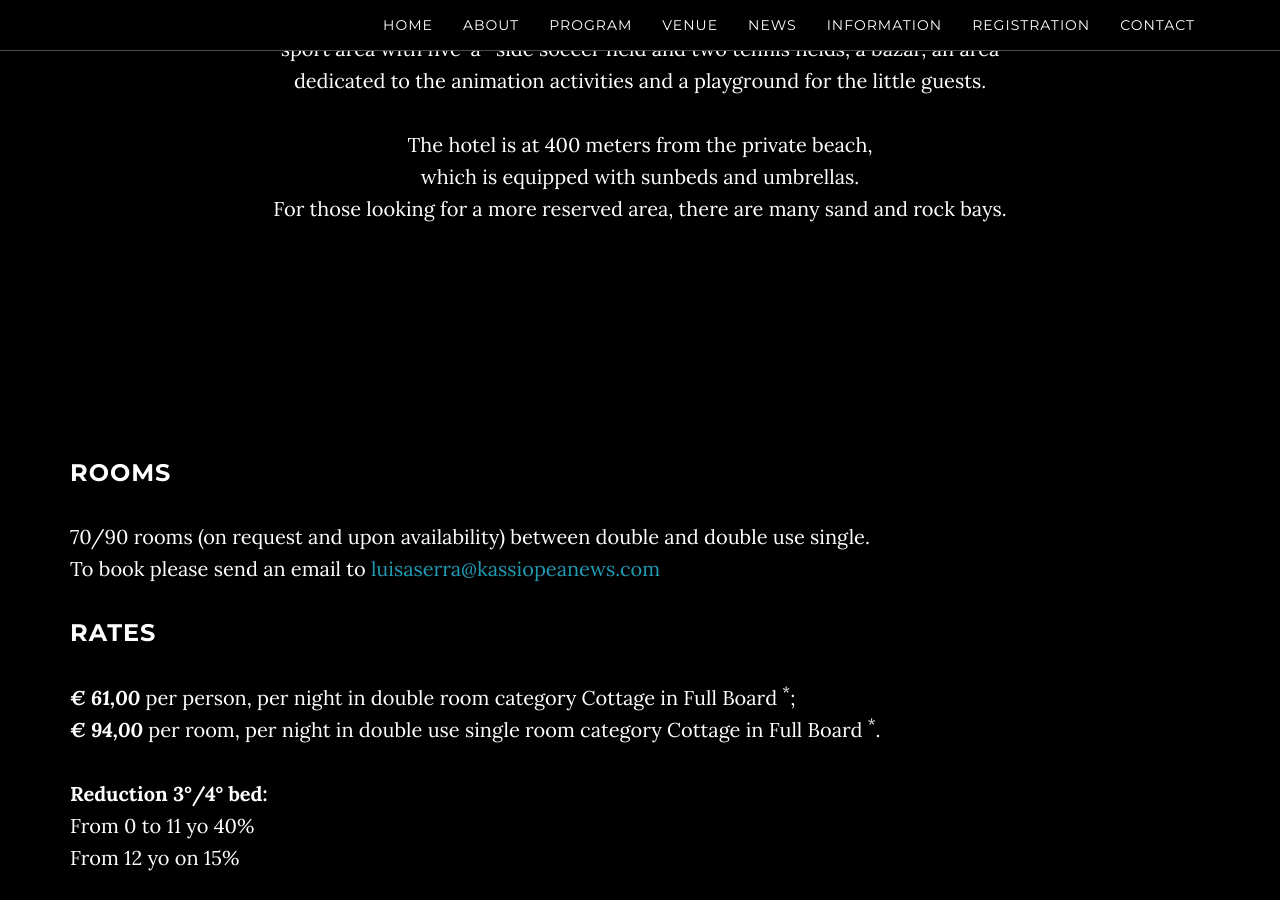
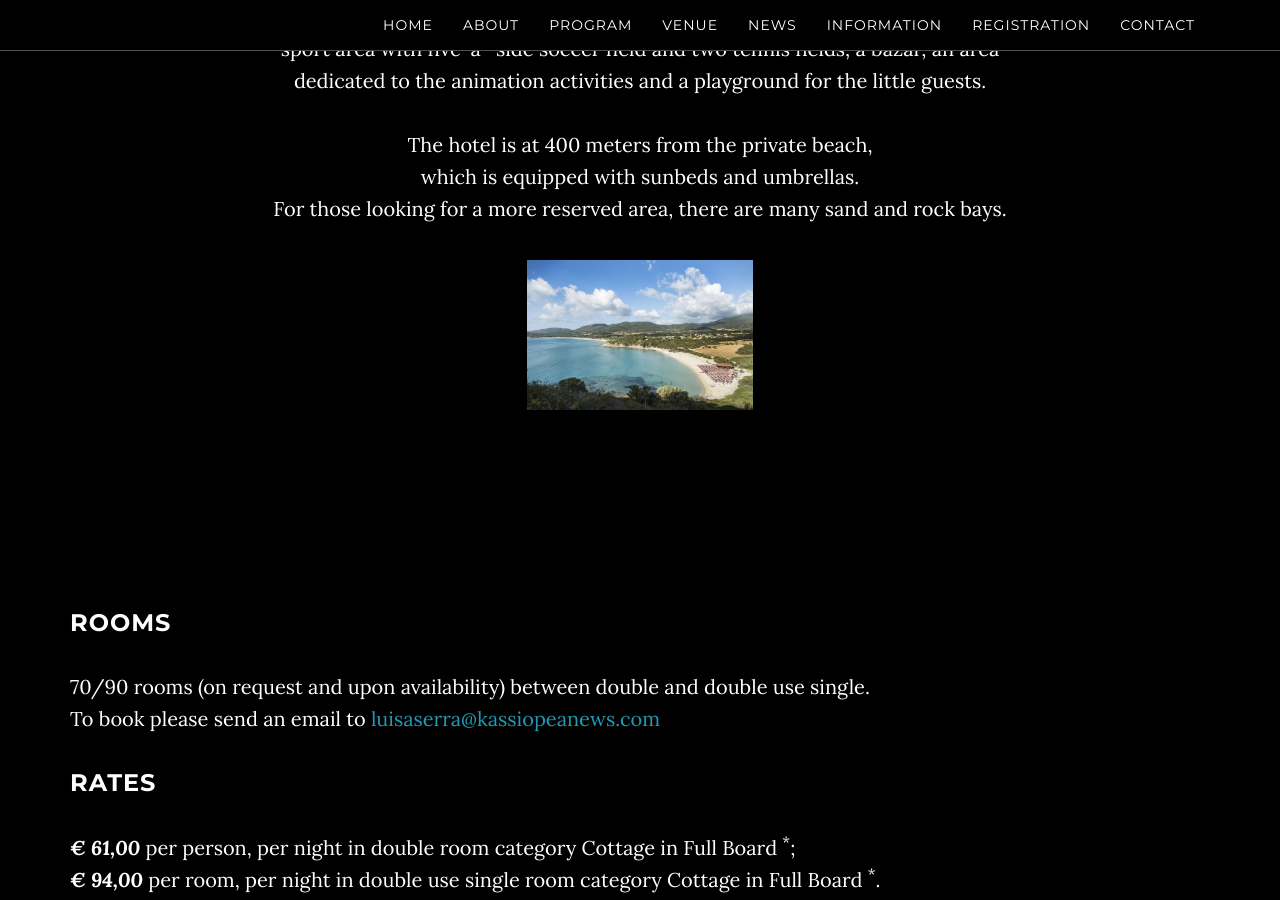
Before and after one commit to breakingthelimits/supereddington2018, a Jekyll site: the page built from index.html, in a window 1280 px wide and 900 px high, scrolled down 3456 px. Built offline with Jekyll 4.4.1, drawn with Linux system fonts in a browser that asks for light colours.

Commit message:
insert image spiaggia

```diff
--- a/_includes/venue.html
+++ b/_includes/venue.html
@@ -38,6 +38,13 @@
                 </p>
             </div>
         </div>
+
+
+         <div style="float:center;">
+              <img src={{ site.baseurl }}/img/spiaggia.jpg height="150px;"></img>
+            </a>
+          </div>
+
 
      <section id="about" class="container content-section text-left">
          <div class="row">
```
